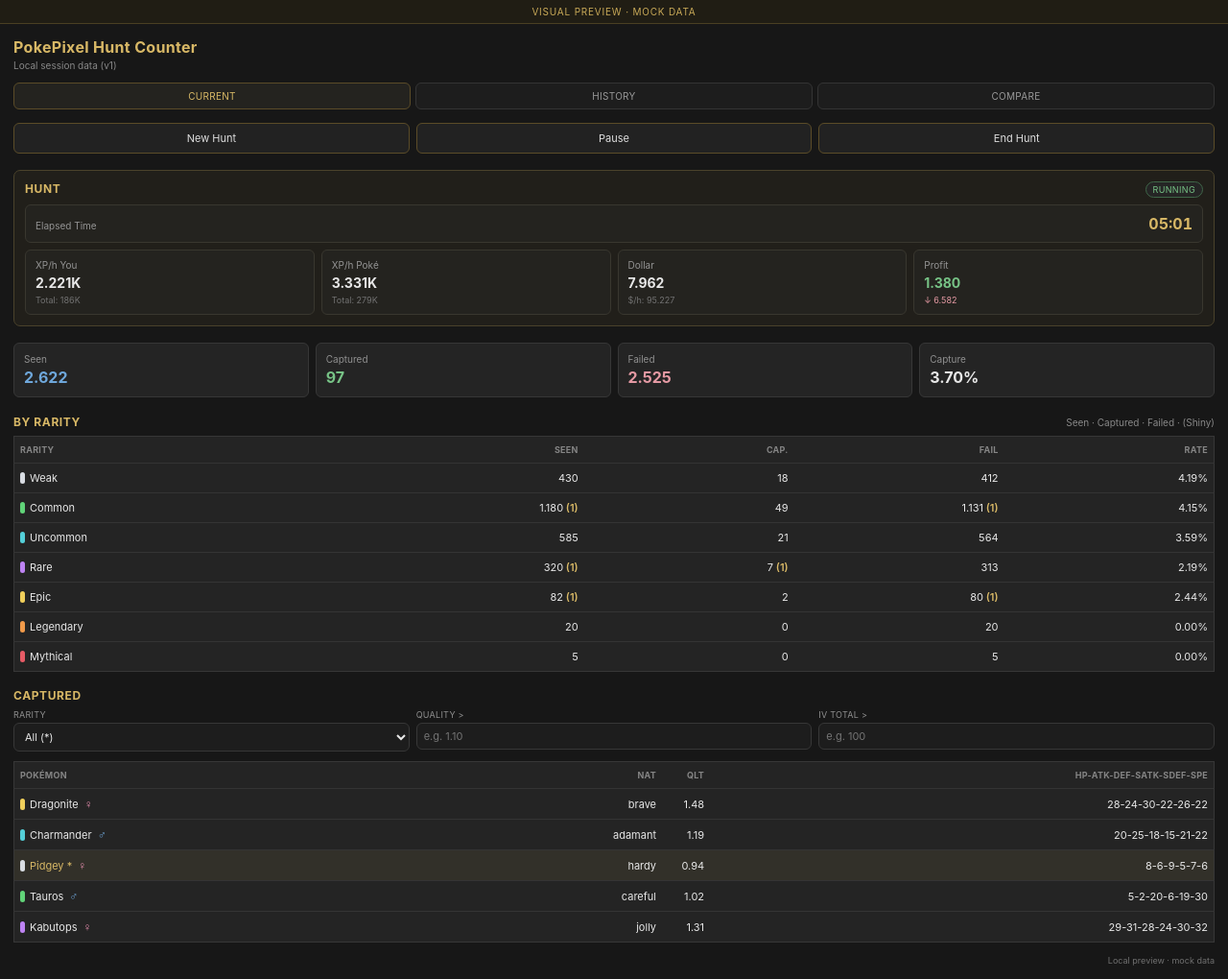
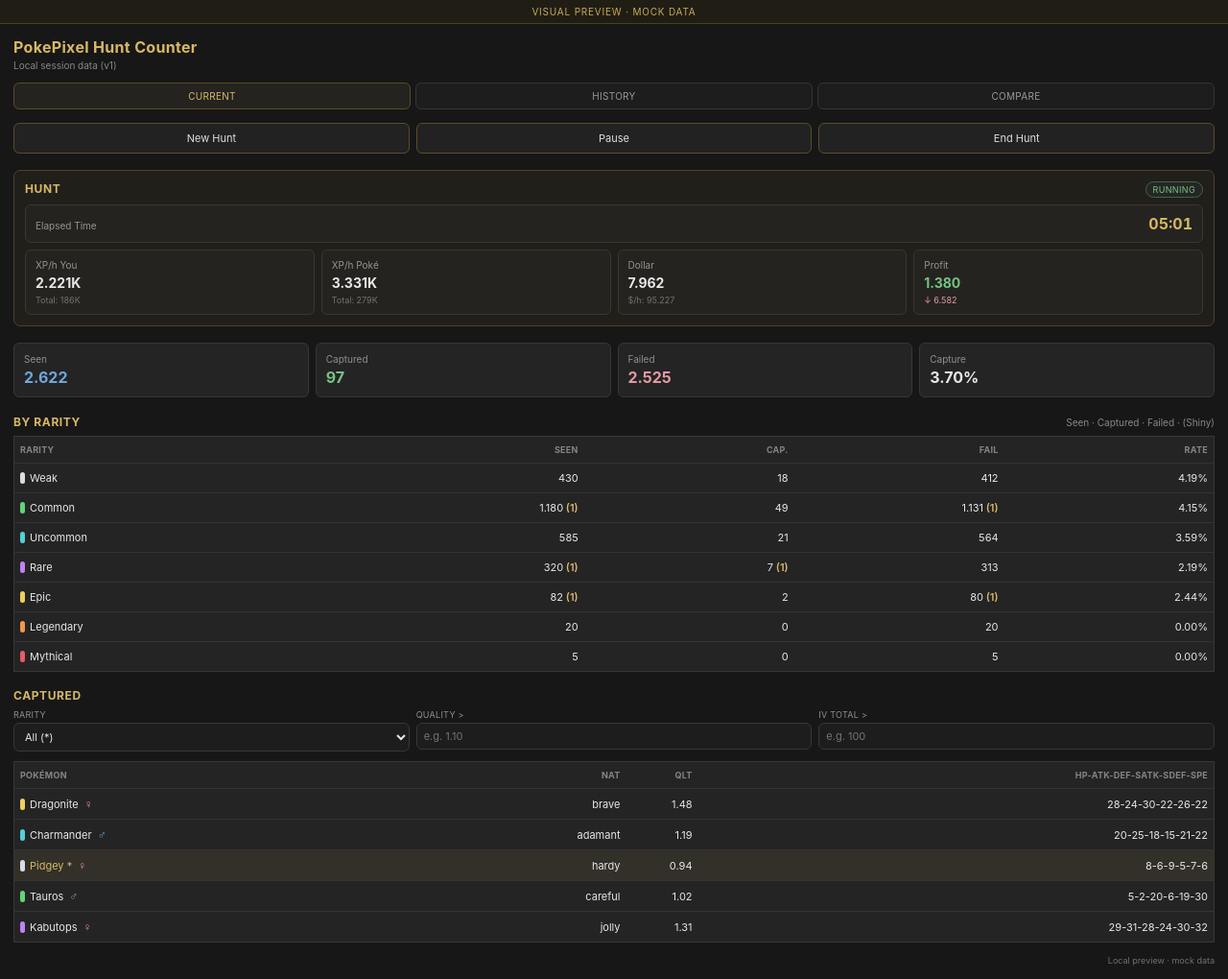
Before and after one commit to leojlsv/pokepixel-hunt-analyzer, a browser extension: page sidepanel/preview.html in a window 1280 px wide. Shown: the whole page at 96% size. Drawn offline with Linux system fonts and the light colour scheme.

Commit message:
fix: captured width

```diff
--- a/sidepanel/sidepanel.css
+++ b/sidepanel/sidepanel.css
@@ -390,23 +390,23 @@
    this column's tightly-packed "186 (31-31-31-31-31-31)" content). */
 .captured-table th:first-child,
 .captured-table td:first-child {
-  width: 34%;
+  width: 33%;
 }
 
 .captured-table th:nth-child(2),
 .captured-table td:nth-child(2) {
-  width: 20%;
+  width: 18%;
   overflow-wrap: anywhere;
 }
 
 .captured-table th:nth-child(3),
 .captured-table td:nth-child(3) {
-  width: 4%;
+  width: 6%;
 }
 
 .captured-table th:nth-child(4),
 .captured-table td:nth-child(4) {
-  width: 42%;
+  width: 43%;
   overflow-wrap: anywhere;
 }
 
```
